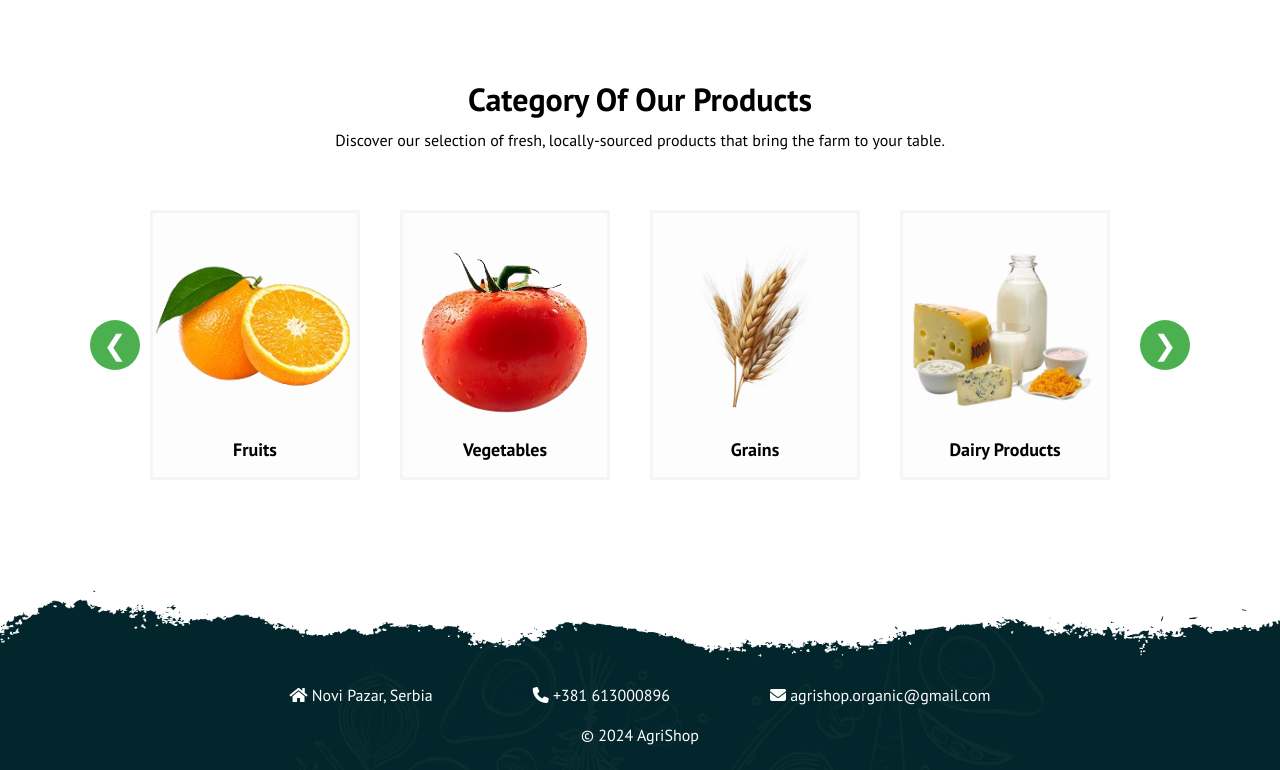
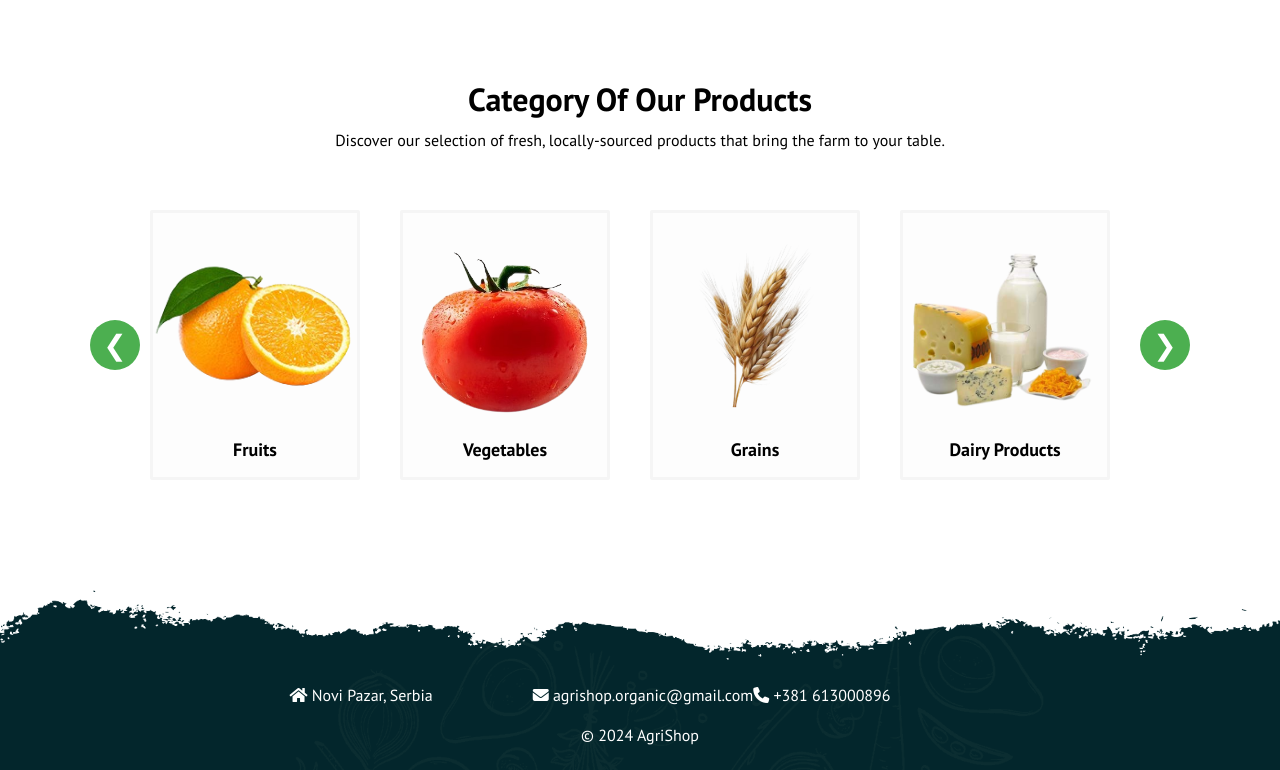
Before and after one commit to MKristinaa/AgriShop-React, a React (Create React App) app: page / in a window 1280 px wide. Shown: the part 1812-2582 px from the top of the page. Built offline with nearby package versions, Linux system fonts and the light colour scheme.

Commit message:
Add contact email address in footer

```diff
--- a/src/components/Footer.js
+++ b/src/components/Footer.js
@@ -9,11 +9,11 @@ function Footer() {
         <div className='item'>
             <i className="fa fa-house"></i> Novi Pazar, Serbia
         </div>
+        <div>
+            <i className="fa-solid fa-envelope"></i> agrishop.organic@gmail.com
+        </div>
         <div className='item'>
             <i className="fa-solid fa-phone"></i> +381 613000896
-        </div>
-        <div>
-            <i className="fa-solid fa-envelope"></i> agrishop.organic@gmail.com
         </div>
       </div>
       <div>
```
